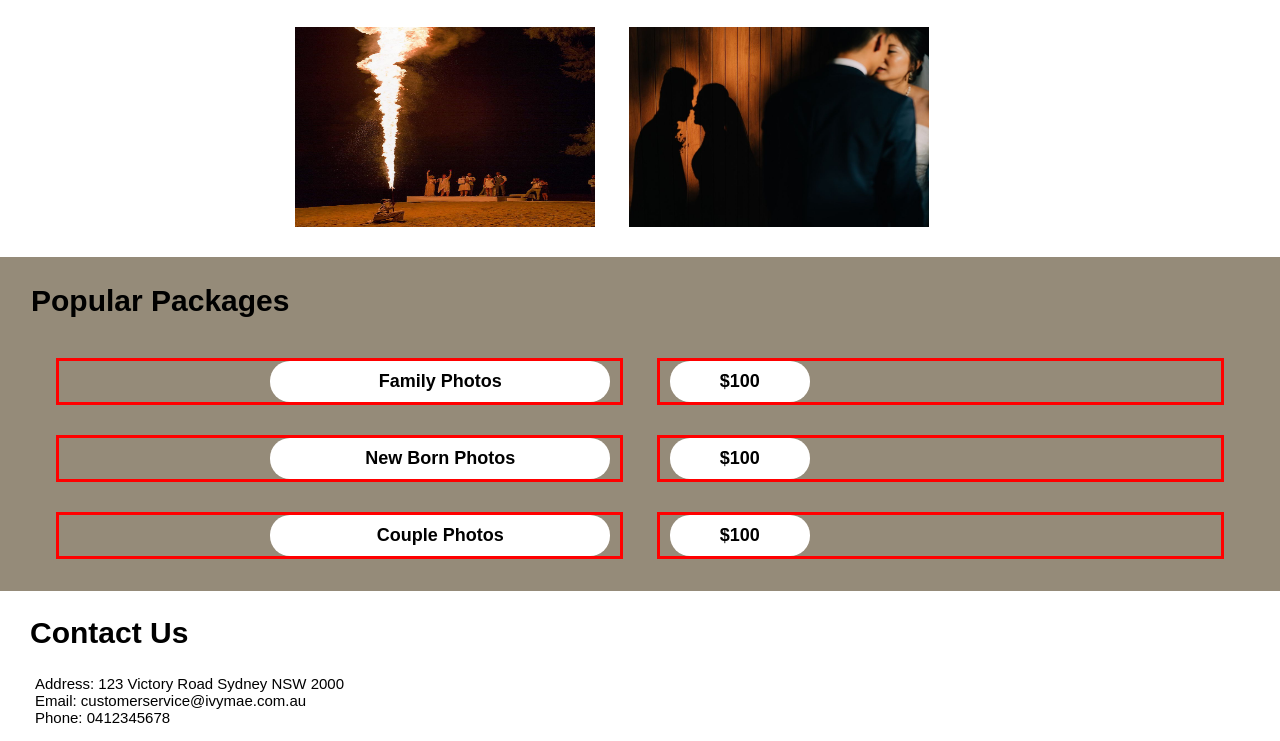
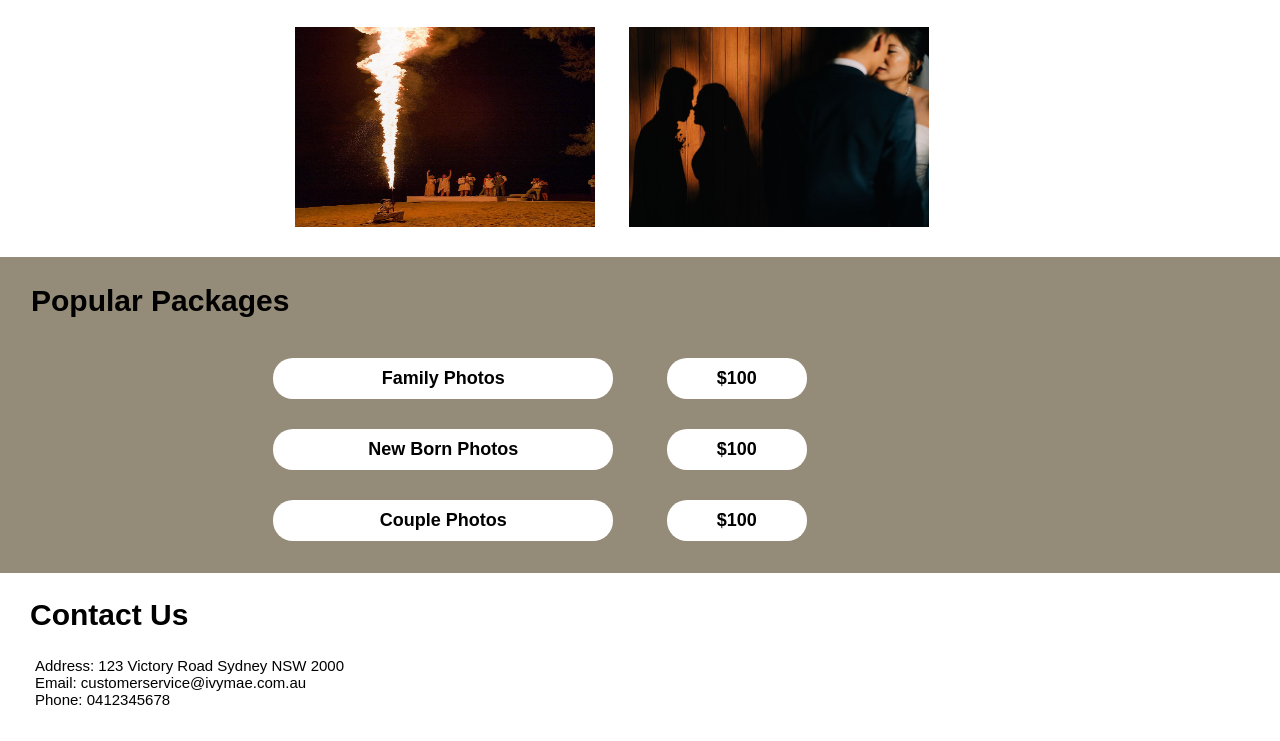
Before and after one commit to lswai/webdesign1, a plain HTML site: page index.html in a window 1280 px wide. Shown: the part 974-1715 px from the top of the page. Drawn offline with Linux system fonts and the light colour scheme.

Commit message:
Update style.css

```diff
--- a/css/style.css
+++ b/css/style.css
@@ -231,12 +231,10 @@ p {
 }
 .left-div {
     display: inline-block;
-    border: 3px solid red;
     width: 45%;
 }
 .right-div {
     display: inline-block;
-    border: 3px solid red;
     width: 45%;
 }
 
```
